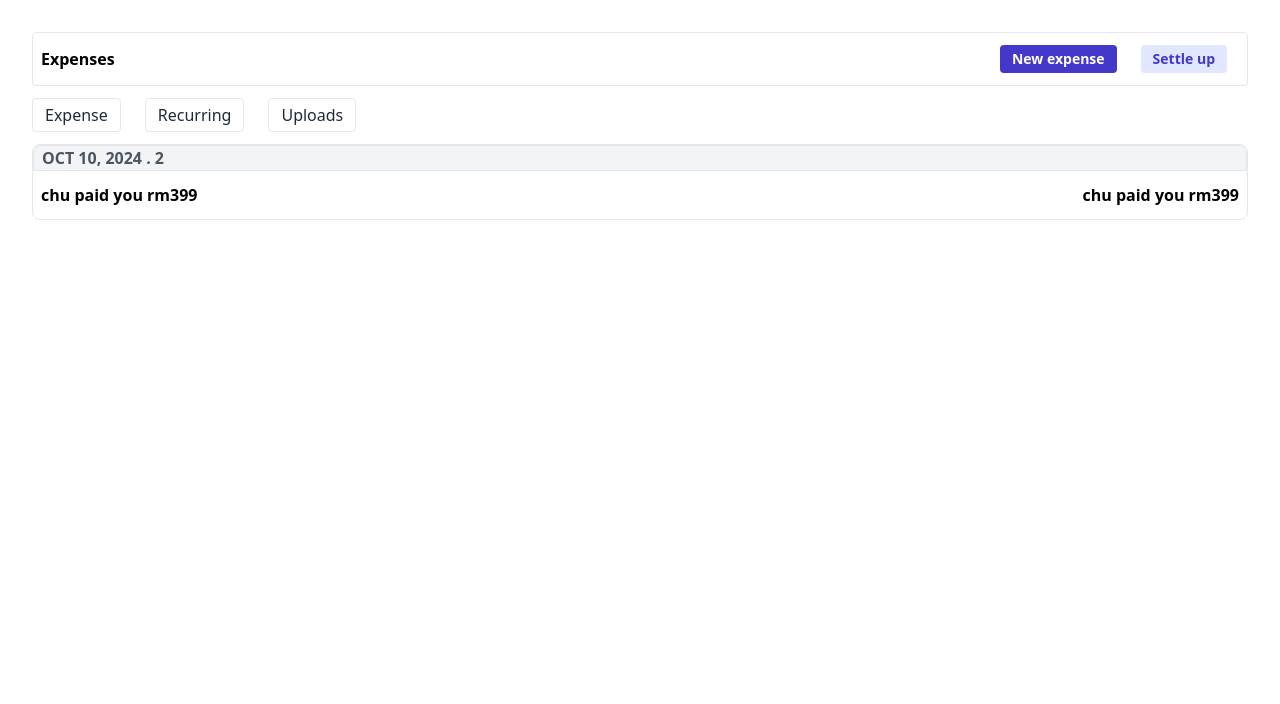
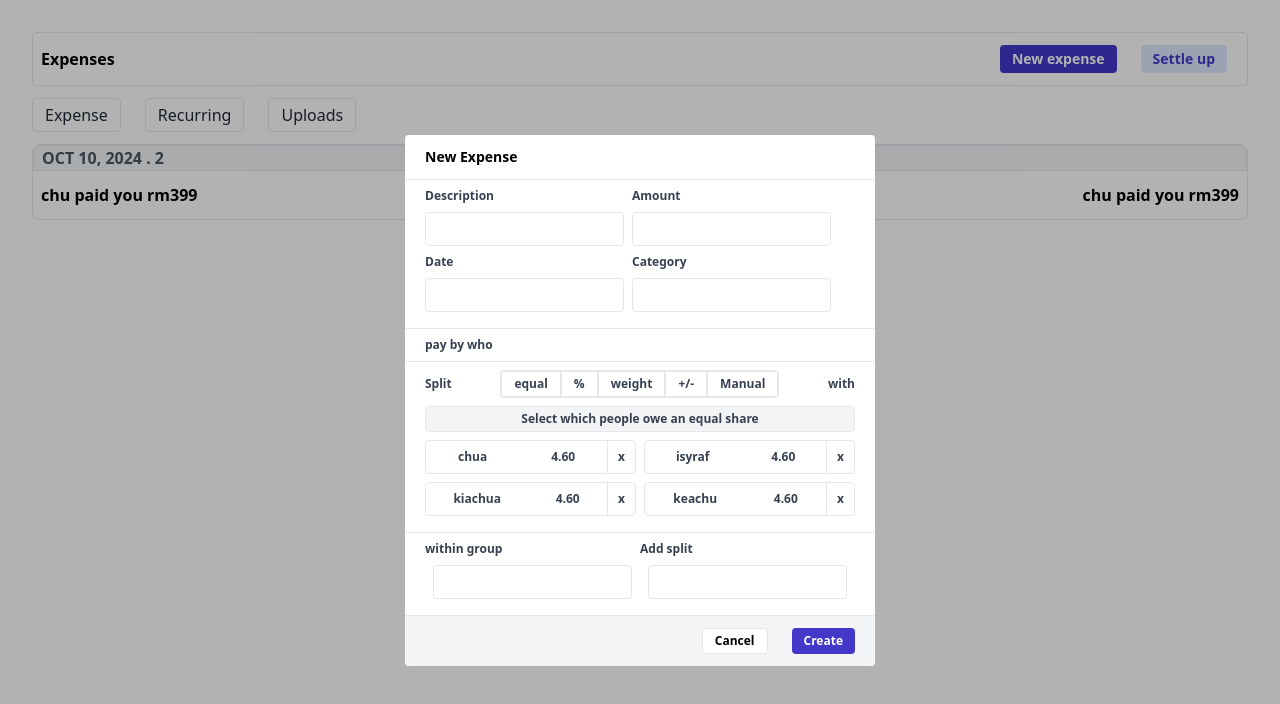
Before and after one commit to keaqqqqq/expense-tracker-app, a Next.js app: page /expense in a window 1280 px wide. Shown: the top 704 px of the page. Built offline with nearby package versions, Linux system fonts and the light colour scheme; no server answers.

Commit message:
import headless ui update manage expenses feature, equal split interface

```diff
--- a/app/expense/page.jsx
+++ b/app/expense/page.jsx
@@ -1,36 +1,33 @@
+'use client';
 import Main from '@/components/Main'
-import Button from './components/Button'
+// import CreateExpenseForm from './components/ManageExpense/ExpenseModal';
+import { useState } from 'react';
+import Button from '@/components/ManageExpense/Button';
+import ExpenseModal from '@/components/ManageExpense/ExpenseModal';
+import ManageExpensesHeader from '@/components/ManageExpense/ManageExpensesHeader';
+import ExpensesList from '@/components/ManageExpense/ExpensesList';
+
+
 
 
 
 export default function ExpensePage() {
     const buttonClassName = "border rounded text-gray-800 hover:bg-gray-200";
-
+    const [isOpen, setIsOpen] = useState(true);
+    const openModal = () =>{
+        setIsOpen(true);
+    }
+    const closeModal = () =>{
+        setIsOpen(false);
+    }
     return <Main>
-        <div className='border rounded'>
-            <div className='flex flex-row justify-between font-semibold content-center px-2'>
-                <h2 className='my-auto'>
-                    Expenses
-                </h2>
-                <div className='text-sm'>
-                    <Button primary className='mx-1'>New expense</Button>
-                    <Button secondary>Settle up</Button>
-                </div>
-            </div>
-        </div>
+       <ManageExpensesHeader openModal={openModal}></ManageExpensesHeader>
         <div>
             <Button className={buttonClassName+" ml-0"}>Expense</Button>
             <Button className={buttonClassName}>Recurring</Button>
             <Button className={buttonClassName}>Uploads</Button>
         </div>
-        <div className='border rounded-lg'>
-            <div className='bg-gray-100 px-2 font-semibold text-gray-600 border rounded-t-lg'>OCT 10, 2024 . 2</div>
-            <div className='flex flex-row justify-between font-semibold content-center px-2 py-3'>
-            <div>chu paid you rm399</div>
-            <div>chu paid you rm399</div>
-            </div>
-
-        </div>
-
+       <ExpensesList></ExpensesList>
+        <ExpenseModal isOpen={isOpen} closeModal={closeModal}></ExpenseModal>
     </Main>
 }
--- /dev/null
+++ b/components/FormInput.jsx
@@ -0,0 +1,8 @@
+import { Input } from "@headlessui/react";
+
+export default function FormInput({children, className, ...rest}){
+    const defaultClassName = "border rounded focus:outline-indigo-500 m-2 p-2 "
+    return (
+        <Input className={defaultClassName+className} {...rest}>{children}</Input>
+    )
+}
--- /dev/null
+++ b/components/ManageExpense/CreateExpensesForm.jsx
@@ -0,0 +1,33 @@
+import FormInput from "../FormInput";
+
+export default function CreateExpenseForm() {
+    return (
+        <>
+            <div className="px-5 py-2 flex flex-col font-semibold text-xs text-gray-700 border-b">
+                <div className="flex flex-row">
+                    <div className="flex flex-col">
+                        Description
+                        <FormInput className="ml-0"></FormInput>
+                    </div>
+                    <div className="flex flex-col">
+                        Amount
+                        <FormInput className="ml-0"></FormInput>
+                    </div>
+                </div>
+                <div className="flex flex-row">
+                    <div className="flex flex-col">
+                        Date
+                        <FormInput className="ml-0"></FormInput>
+                    </div>
+                    <div className="flex flex-col">
+                        Category
+                        <FormInput className="ml-0"></FormInput>
+                    </div>
+                </div>
+            </div>
+            <div className="px-5 py-2 flex flex-col font-semibold text-xs text-gray-700 border-b">
+                pay by who
+            </div>
+        </>
+    )
+}
--- /dev/null
+++ b/components/ManageExpense/EqualSplit.jsx
@@ -0,0 +1,32 @@
+export default function EqualSplit() {
+
+    const users = [
+        {name:'chua', amount: '4.60'},
+        {name:'isyraf', amount: '4.60'},
+        {name:'kiachua', amount: '4.60'},
+        {name:'keachu', amount: '4.60'},
+    ];
+
+    const renderUsers = users.map((user)=>{
+        return (
+            <div className="flex flex-row border rounded">
+                    <div className="flex flex-row w-full justify-around content-center">
+                        <p className="my-auto">{user.name}</p>
+                        <p className="my-auto">{user.amount}</p>
+                    </div>
+                    <p className="w-8 border-l py-2 m-0 text-center hover:bg-gray-100">x</p>
+                </div>
+        )
+    })
+
+    return (
+        <div className="my-2">
+            <div className="border bg-gray-100 rounded p-1 text-center">
+                Select which people owe an equal share
+            </div>
+            <div className="grid grid-cols-2 gap-2 my-2">
+                {renderUsers}
+            </div>
+        </div>
+    )
+}
--- /dev/null
+++ b/components/ManageExpense/ExpenseModal.jsx
@@ -0,0 +1,31 @@
+import { Dialog, DialogDescription, DialogPanel, DialogTitle, Input } from "@headlessui/react";
+import Button from "./Button";
+import FormInput from "../FormInput";
+import SplitTab from "./SplitTab";
+import CreateExpenseForm from "./CreateExpensesForm";
+
+export default function ExpenseModal({ isOpen, closeModal }) {
+    return (
+        <Dialog open={isOpen} onClose={closeModal} className="relative z-10">
+            <div className="fixed inset-0 bg-black/30" aria-hidden="true" />
+            <div className="fixed inset-0 flex items-center justify-center p-4">
+                <DialogPanel className="max-w rounded bg-white">
+                    <DialogTitle className="font-semibold text-sm border-b px-5 py-3 m-0">New Expense</DialogTitle>
+                    <CreateExpenseForm></CreateExpenseForm>
+
+                    <div className="px-5 py-2 flex flex-col font-semibold text-xs text-gray-700 border-b">
+                        <SplitTab></SplitTab>
+                    </div>
+                    <div className="px-5 py-2 flex flex-row font-semibold text-xs text-gray-700 border-b">
+                        <div className="flex flex-col">within group <FormInput></FormInput></div>
+                        <div className="flex flex-col">Add split <FormInput></FormInput></div>
+                    </div>
+                    <div className="bg-gray-100 rounded-b-lg text-xs font-semibold flex justify-end px-2">
+                        <Button className="border rounded bg-white mx-1" onClick={closeModal}>Cancel</Button>
+                        <Button primary className="mx-1" onClick={closeModal}>Create</Button>
+                    </div>
+                </DialogPanel>
+            </div>
+        </Dialog>
+    )
+}
--- /dev/null
+++ b/components/ManageExpense/ExpensesList.jsx
@@ -0,0 +1,11 @@
+export default function ExpensesList() {
+    return (
+        <div className='border rounded-lg'>
+            <div className='bg-gray-100 px-2 font-semibold text-gray-600 border rounded-t-lg'>OCT 10, 2024 . 2</div>
+            <div className='flex flex-row justify-between font-semibold content-center px-2 py-3'>
+                <div>chu paid you rm399</div>
+                <div>chu paid you rm399</div>
+            </div>
+        </div>
+    )
+}
--- /dev/null
+++ b/components/ManageExpense/ManageExpenses.jsx
@@ -0,0 +1,47 @@
+'use client';
+import Main from '@/components/Main'
+import Button from './Button'
+import CreateExpenseForm from './ExpenseModal';
+import { useState } from 'react';
+
+
+
+
+
+export default function ManageExpenses() {
+    const buttonClassName = "border rounded text-gray-800 hover:bg-gray-200";
+    const [isOpen, setIsOpen] = useState(true);
+
+    const closeModal = () =>{
+        setIsOpen(false);
+    }
+    const openModal = () =>{
+        setIsOpen(true);
+    }
+    return (<div>
+        <div className='border rounded'>
+            <div className='flex flex-row justify-between font-semibold content-center px-2'>
+                <h2 className='my-auto'>
+                    Expenses
+                </h2>
+                <div className='text-sm'>
+                    <Button primary className='mx-1' onClick={openModal}>New expense</Button>
+                    <Button secondary>Settle up</Button>
+                </div>
+            </div>
+        </div>
+        <div>
+            <Button className={buttonClassName+" ml-0"}>Expense</Button>
+            <Button className={buttonClassName}>Recurring</Button>
+            <Button className={buttonClassName}>Uploads</Button>
+        </div>
+        <div className='border rounded-lg'>
+            <div className='bg-gray-100 px-2 font-semibold text-gray-600 border rounded-t-lg'>OCT 10, 2024 . 2</div>
+            <div className='flex flex-row justify-between font-semibold content-center px-2 py-3'>
+            <div>chu paid you rm399</div>
+            <div>chu paid you rm399</div>
+            </div>
+        </div>
+        <CreateExpenseForm isOpen={isOpen} closeModal={closeModal}></CreateExpenseForm>
+    </div>)
+}
--- /dev/null
+++ b/components/ManageExpense/ManageExpensesHeader.jsx
@@ -0,0 +1,17 @@
+import Button from "./Button";
+
+export default function ManageExpensesHeader({openModal}) {
+    return (
+        <div className='border rounded'>
+            <div className='flex flex-row justify-between font-semibold content-center px-2'>
+                <h2 className='my-auto'>
+                    Expenses
+                </h2>
+                <div className='text-sm'>
+                    <Button primary className='mx-1' onClick={openModal}>New expense</Button>
+                    <Button secondary>Settle up</Button>
+                </div>
+            </div>
+        </div>
+    )
+}
--- /dev/null
+++ b/components/ManageExpense/SplitTab.jsx
@@ -0,0 +1,30 @@
+import { Tab, TabGroup, TabList, TabPanel, TabPanels } from '@headlessui/react'
+import EqualSplit from './EqualSplit'
+
+export default function SplitTab() {
+    const tabClass = "px-3 py-1 border focus:bg-blue-100 focus:outline-none focus:text-indigo-800"
+  return (
+    <TabGroup>
+        <div className="flex flex-row content-center justify-between item-center">
+            <div className="my-auto">Split</div>
+      <TabList className="border rounded w-max justify-center">
+        <Tab className={tabClass}>equal</Tab>
+        <Tab className={tabClass}>%</Tab>
+        <Tab className={tabClass}>weight</Tab>
+        <Tab className={tabClass}>+/-</Tab>
+        <Tab className={tabClass}>Manual</Tab>
+      </TabList>
+      <div className="my-auto">
+      with
+
+      </div>
+        </div>
+      <TabPanels>
+        <TabPanel><EqualSplit></EqualSplit></TabPanel>
+        <TabPanel>Content 2</TabPanel>
+        <TabPanel>Content 3</TabPanel>
+        <TabPanel>Mnaul 3</TabPanel>
+      </TabPanels>
+    </TabGroup>
+  )
+}
--- a/package.json
+++ b/package.json
@@ -9,6 +9,8 @@
     "lint": "next lint"
   },
   "dependencies": {
+    "@headlessui/react": "^2.1.10",
+    "@headlessui/tailwindcss": "^0.2.1",
     "firebase": "^10.14.1",
     "next": "14.2.15",
     "react": "^18",
```
Also changed, not shown: components/ManageExpense/Button.jsx (renamed from app/expense/components/Button.jsx), 1 other file (tests, documents, lock files or other folders).
